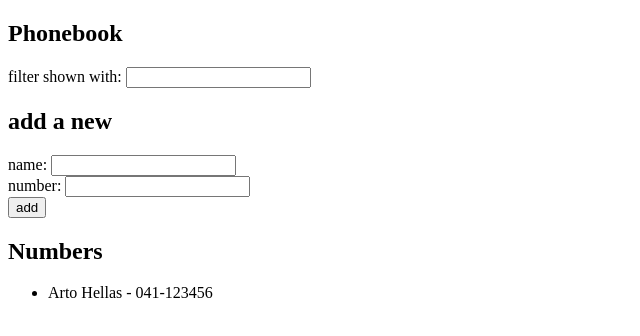
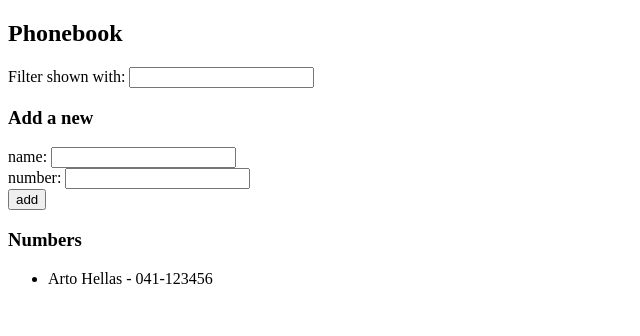
Before and after one commit to sharmila657/fullstackopen-exercises, a React (Vite) app in the folder part2/Phonebook/: page / in a window 1280 px wide. Shown: the top 336 px of the page, without its empty margins (0-640 px from the left). Built offline with nearby package versions, Linux system fonts and the light colour scheme.

Commit message:
part2 exercise 2.10 completed

```diff
--- a/part2/Phonebook/src/App.jsx
+++ b/part2/Phonebook/src/App.jsx
@@ -1,12 +1,15 @@
 import { useState } from 'react'
+import Persons from './components/Persons'
+import PersonForm from './components/PersonForm'
+import Filter from './components/Filter'
 
 
 const App = () => {
   const [persons, setPersons] = useState([
     {
       name: 'Arto Hellas',
-      number:"041-123456"
-   }
+      number: "041-123456"
+    }
   ])
   const [newName, setNewName] = useState('')
   const [newVal, setNewVal] = useState('')
@@ -23,7 +26,7 @@ const App = () => {
 
     }
 
-    const newPerson = { name: newName,number:newVal };
+    const newPerson = { name: newName, number: newVal };
     setPersons([...persons, newPerson]);
     setNewName("")
     setNewVal('')
@@ -51,36 +54,25 @@ const App = () => {
   return (
     <div>
       <h2>Phonebook</h2>
-      <div>
-    filter shown with: <input type='search' onChange={handleSearch}/>
-      </div>
 
-      <h2>add a new</h2>
-      <form onSubmit={addNote}>
-        <div>
-          name: <input value = {newName} onChange={handleAddNote} />
-        </div>
 
-        <div>
-        number: <input value={newVal} onChange={handleNewVal} />
-        </div>
+      <Filter handleSearch={handleSearch} />
 
-        <div>
-          <button type="submit">add</button>
-        </div>
+      <h3>Add a new</h3>
 
-      </form>
+      <PersonForm
+        addNote={addNote}
+        newName={newName}
+        handleAddNote={handleAddNote}
+        newVal={newVal}
+        handleNewVal={handleNewVal}
+      />
 
-      <h2>Numbers</h2>
-      <ul>
-      {filteredPersons.map((person, id) => (
-          <li key={id}>
-            {person.name} - {person.number}
-          </li>
-          ))}
-      </ul>
+      <h3>Numbers</h3>
+
+      <Persons filteredPersons={filteredPersons} />
     </div>
   )
 }
 
-export default App
+export default App;
--- /dev/null
+++ b/part2/Phonebook/src/components/Filter.jsx
@@ -0,0 +1,6 @@
+const Filter = ({ handleSearch }) => (
+    <div>
+      Filter shown with: <input type='search' onChange={handleSearch} />
+    </div>
+  );
+  export default Filter;
--- /dev/null
+++ b/part2/Phonebook/src/components/PersonForm.jsx
@@ -0,0 +1,16 @@
+const PersonForm = ({ addNote, newName, handleAddNote, newVal, handleNewVal }) => (
+  <form onSubmit={addNote}>
+    <div>
+      name: <input value={newName} onChange={handleAddNote} />
+    </div>
+    <div>
+      number: <input value={newVal} onChange={handleNewVal} />
+    </div>
+
+    <div>
+      <button type="submit">add</button>
+    </div>
+  </form>
+);
+
+  export default PersonForm;
--- /dev/null
+++ b/part2/Phonebook/src/components/Persons.jsx
@@ -0,0 +1,11 @@
+const Persons = ({ filteredPersons }) => (
+  <ul>
+    {filteredPersons.map((person, id) => (
+      <li key={id}>
+        {person.name} - {person.number}
+      </li>
+    ))}
+  </ul>
+);
+
+  export default Persons;
```
